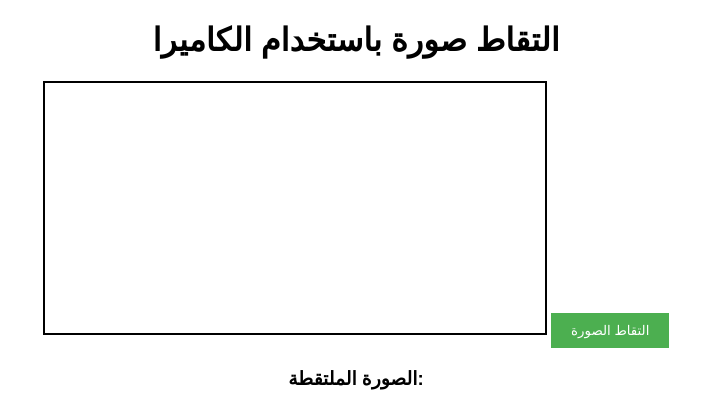
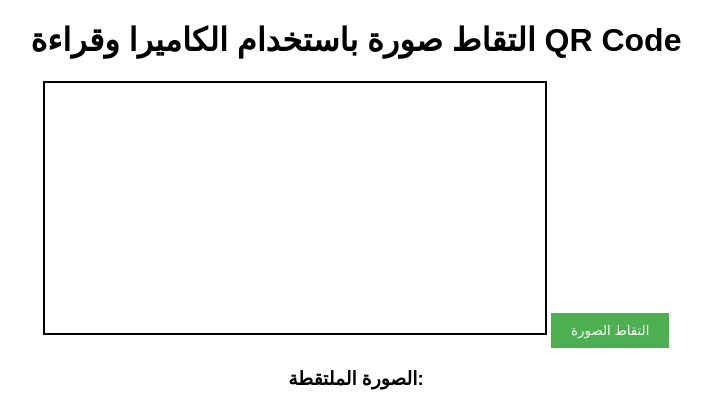
Before and after one commit to cybergpt05/Attendance_Project, a Flask app: page /tt in a window 1280 px wide. Shown: the top 409 px of the page, without its empty margins (284-996 px from the left). Run offline with Flask 3, Linux system fonts and the light colour scheme; some libraries are stand-ins or nearby versions.

Commit message:
Update tt.html

```diff
--- a/AttendanceProject/templates/tt.html
+++ b/AttendanceProject/templates/tt.html
@@ -3,7 +3,7 @@
 <head>
   <meta charset="UTF-8">
   <meta name="viewport" content="width=device-width, initial-scale=1.0">
-  <title>التقاط صورة باستخدام الكاميرا</title>
+  <title>التقاط صورة باستخدام الكاميرا وقراءة QR Code</title>
   <style>
     body {
       font-family: Arial, sans-serif;
@@ -36,7 +36,7 @@
 </head>
 <body>
 
-  <h1>التقاط صورة باستخدام الكاميرا</h1>
+  <h1>التقاط صورة باستخدام الكاميرا وقراءة QR Code</h1>
   <video id="videoElement" autoplay></video>
   <button id="captureButton">التقاط الصورة</button>
 
@@ -44,6 +44,8 @@
     <h3>الصورة الملتقطة:</h3>
     <img id="capturedImage" src="" alt="الصورة الملتقطة">
   </div>
+
+  <script src="https://unpkg.com/jsqr/dist/jsQR.js"></script>
 
   <script>
     // الوصول إلى كاميرا المستخدم
@@ -74,8 +76,19 @@
       const dataUrl = canvas.toDataURL('image/png');
       capturedImage.src = dataUrl;
 
-      // يمكنك هنا إضافة الكود لرفع الصورة إلى الخادم
-      // إرسال البيانات إلى الخادم باستخدام AJAX أو Fetch API
+      // استخراج QR Code من الصورة
+      const imageData = context.getImageData(0, 0, canvas.width, canvas.height);
+      const qrCode = jsQR(imageData.data, canvas.width, canvas.height);
+
+      if (qrCode) {
+        // إذا تم العثور على رابط في QR Code
+        const url = qrCode.data;
+        console.log("تم استخراج الرابط: ", url);
+        // فتح الرابط تلقائيًا
+        window.location.href = url;
+      } else {
+        alert("لم يتم العثور على QR Code في الصورة.");
+      }
     });
   </script>
 
```
